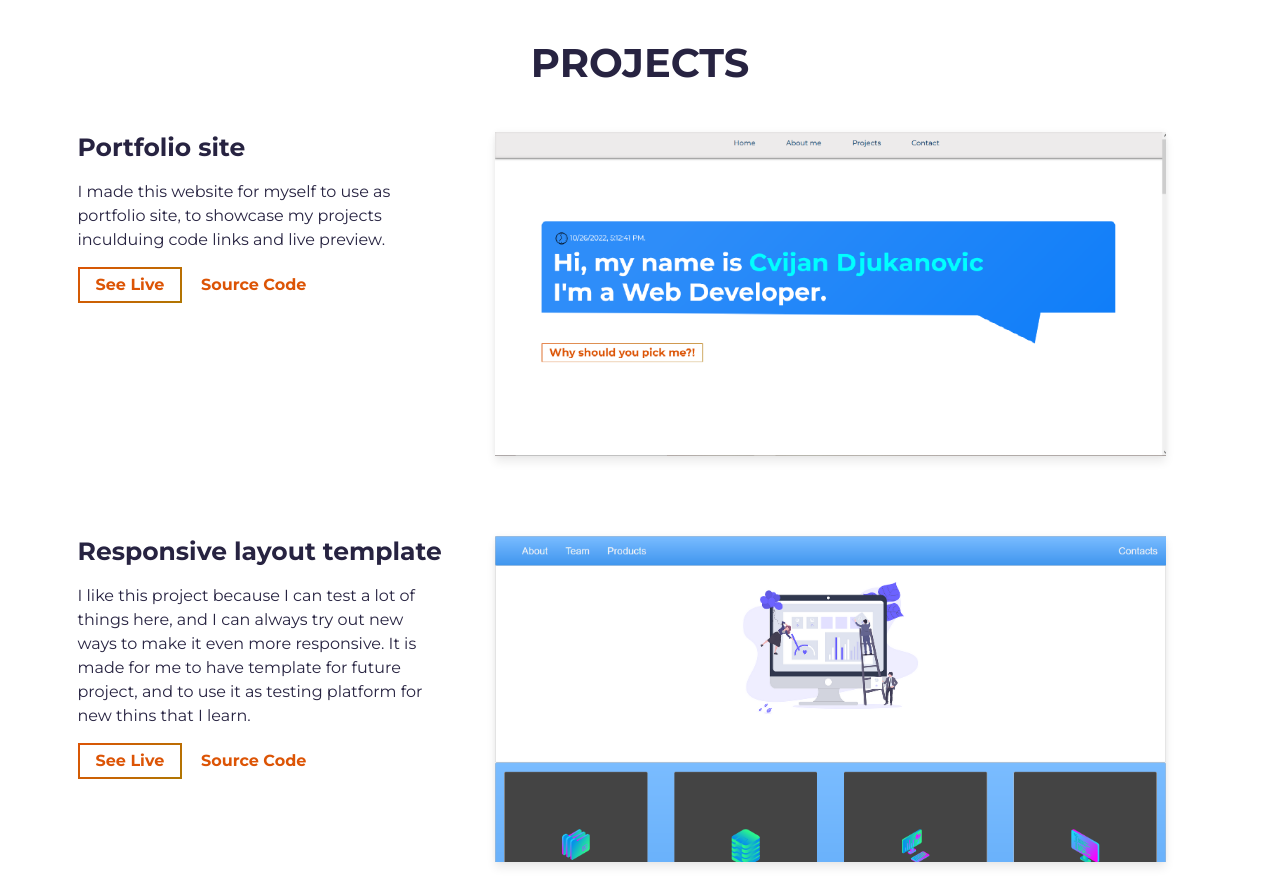
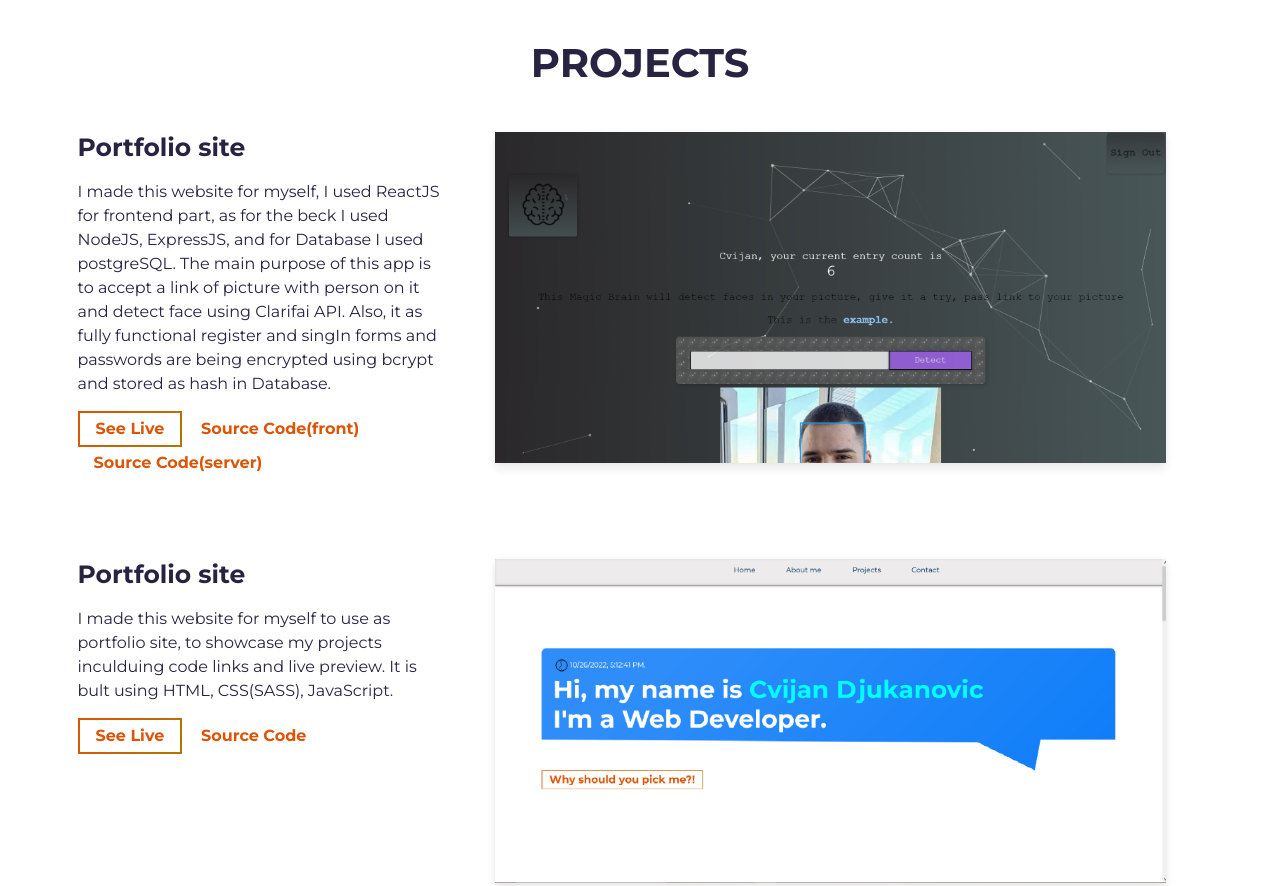
Before and after one commit to cvijandj/portfolio, a website built with Parcel: page src/index.html in a window 1280 px wide. Shown: the part 1340-2226 px from the top of the page. Built offline with nearby package versions, Linux system fonts and the light colour scheme.

Commit message:
Added new project

```diff
--- a/src/index.html
+++ b/src/index.html
@@ -126,8 +126,71 @@
                 <h3 class="project-wrapper__text-title">Portfolio site</h3>
                 <div>
                   <p class="mb-4">
+                   I made this website for myself, I used ReactJS for frontend part,
+                   as for the beck I used NodeJS, ExpressJS, and for Database I used postgreSQL.
+                   The main purpose of this app is to accept a link of picture with person on it
+                   and detect face using Clarifai API. Also, it as fully functional register and singIn forms and
+                   passwords are being encrypted using bcrypt and stored as hash in Database.
+                  </p>
+                </div>
+                <a
+                  rel="noreferrer"
+                  target="_blank"
+                  class="cta-btn cta-btn--hero"
+                  href="https://smartbrainapp.netlify.app/"
+                >
+                  See Live
+                </a>
+                <a
+                  rel="noreferrer"
+                  target="_blank"
+                  class="cta-btn text-color-main"
+                  href="https://github.com/cvijandj/smartbrain"
+                >
+                  Source Code(front)
+                </a>
+                <a
+                  rel="noreferrer"
+                  target="_blank"
+                  class="cta-btn text-color-main"
+                  href="https://github.com/cvijandj/smartbrain-api"
+                >
+                  Source Code(server)
+                </a>
+              </div>
+            </div>
+            <div class="col-lg-8 col-sm-12">
+              <div class="project-wrapper__image load-hidden">
+                <a rel="noreferrer" href="https://smartbrainapp.netlify.app/" target="_blank">
+                  <div
+                    data-tilt
+                    data-tilt-max="4"
+                    data-tilt-glare="true"
+                    data-tilt-max-glare="0.5"
+                    class="thumbnail rounded js-tilt"
+                  >
+                    <img
+                      alt="Project Image"
+                      class="img-fluid"
+                      src="assets/project 4.png"
+                    />
+                  </div>
+                </a>
+              </div>
+            </div>
+          </div>
+          <!-- /END Project -->
+
+
+          <div class="row">
+            <div class="col-lg-4 col-sm-12">
+              <div class="project-wrapper__text load-hidden">
+                <h3 class="project-wrapper__text-title">Portfolio site</h3>
+                <div>
+                  <p class="mb-4">
                    I made this website for myself to use as portfolio site,
                    to showcase my projects inculduing code links and live preview.
+                   It is bult using HTML, CSS(SASS), JavaScript.
                   </p>
                 </div>
                 <a
@@ -183,6 +246,7 @@
                     and I can always try out new ways to make it even more responsive.
                     It is made for me to have template for future project, and to use
                     it as testing platform for new thins that I learn.
+                    This project is made using HTML, CSS and the focus is on responsivnes.
                   </p>
                 </div>
                 <a
@@ -234,6 +298,7 @@
                     This project is nothing  big, it is just an React
                     project where I tried to implement my React knowledge
                     and where I used API to fetch users from.
+                    This project is made using ReactJS.
                   </p>
                 </div>
                 <a
@@ -289,6 +354,7 @@
                     for css directly from site since it is written as soon as you
                     select colours for your backround. Also, it saves your last
                     choice of colours.
+                    Tihs project is made with HTML and CSS.
                   </p>
                 </div>
                 <a
```
Also changed, not shown: src/assets/project 4.png (added).
